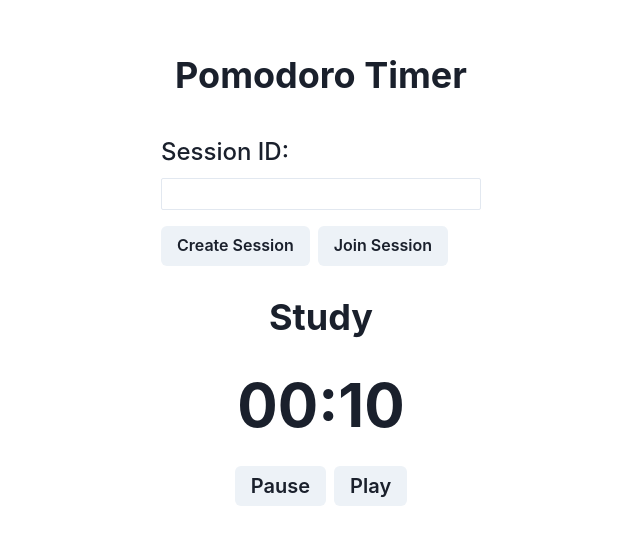
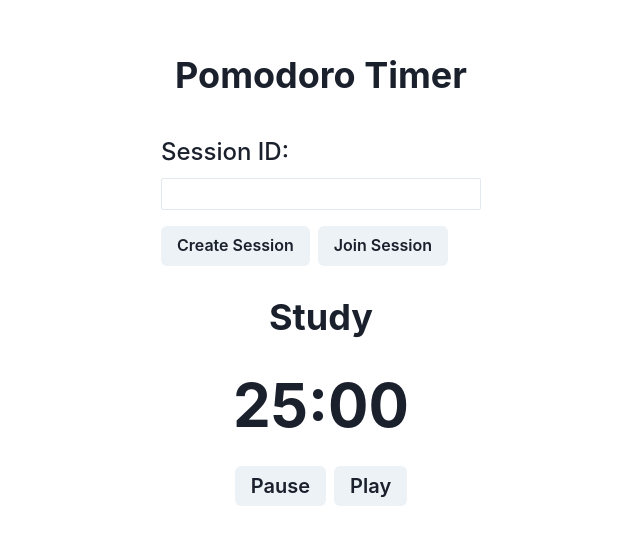
Before and after one commit to lucionathan/pomodoro, a Next.js app in the folder pomodoro-frontend/: page / in a window 1280 px wide. Shown: the part 123-668 px from the top of the page, without its empty margins (319-959 px from the left). Built offline with nearby package versions, Linux system fonts and the light colour scheme.

Commit message:
fixing typo

```diff
--- a/pomodoro-frontend/src/pages/pomodoro/index.tsx
+++ b/pomodoro-frontend/src/pages/pomodoro/index.tsx
@@ -15,8 +15,7 @@ const Pomodoro: React.FC = () => {
   const [sessionID, setSessionID] = useState<string | null>(null);
   const [ws, setWebSocket] = useState<WebSocket | null>(null);
 
-  // const studyTime = 25 * 60;
-  const studyTime = 10;
+  const studyTime = 25 * 60;
   const restingTime = 5 * 60;
 
 
```
